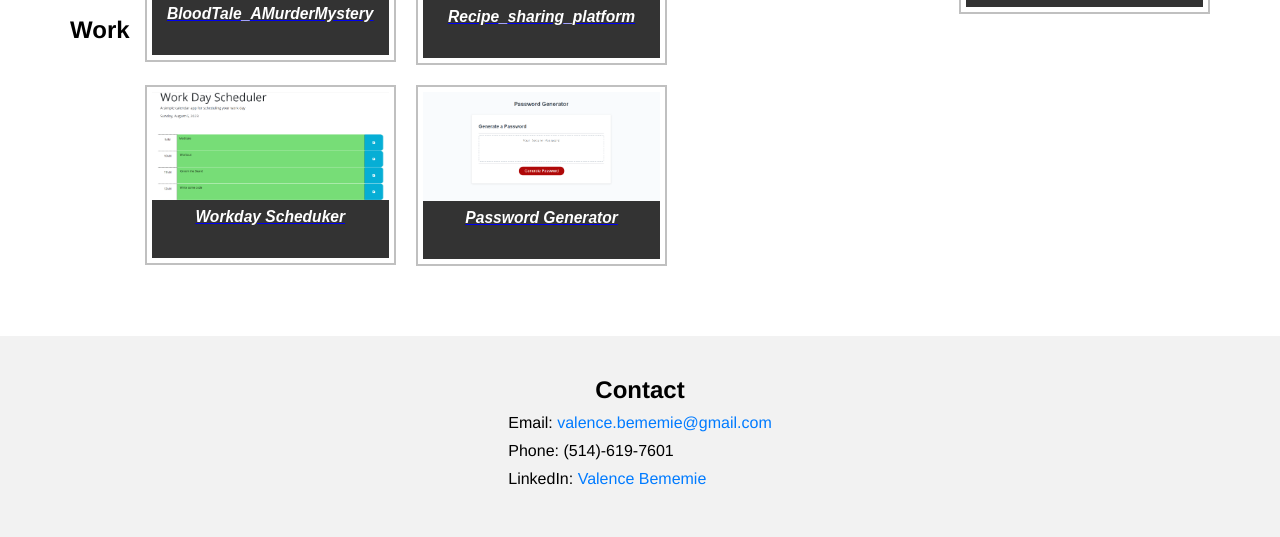
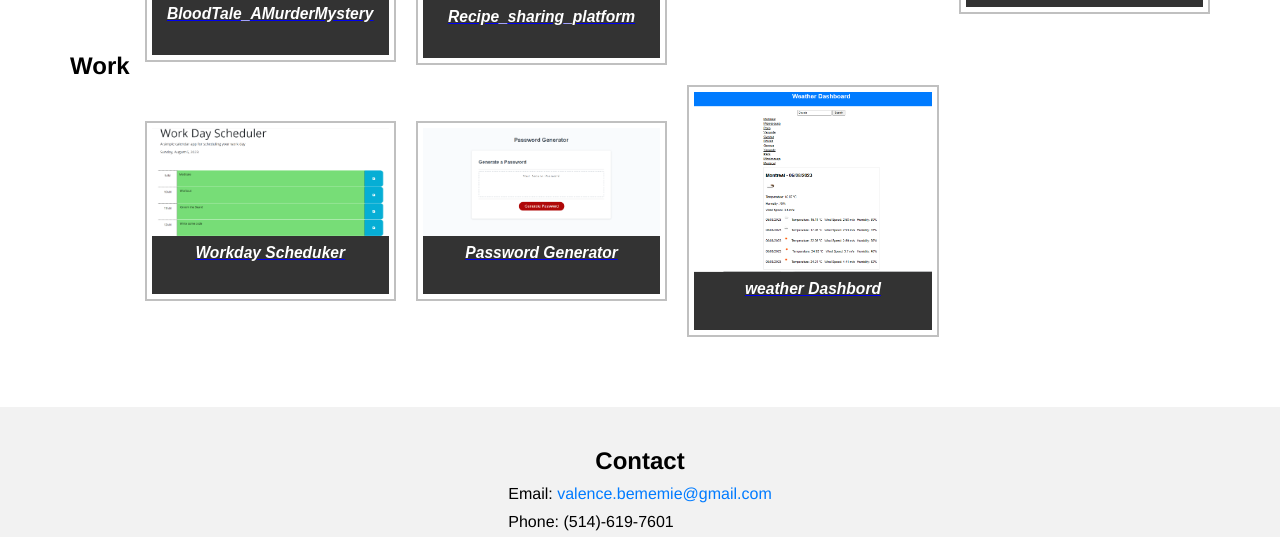
Before and after one commit to MVROZAY/Portfolio, a plain HTML site: page index.html in a window 1280 px wide. Shown: the part 675-1212 px from the top of the page. Drawn offline with Linux system fonts and the light colour scheme.

Commit message:
Added Weather Dashbord

```diff
--- a/index.html
+++ b/index.html
@@ -96,6 +96,15 @@
               </figcaption>
           </a>
       </figure>
+      <figure>
+        <a href="https://github.com/MVROZAY/weather-dashbord">
+            <img src="assets/img/weather.png" alt="weather Screenshot">
+            <figcaption>
+              <h3> weather Dashbord </h3>
+              <p class="tech-stack">JavaScript | HTML | CSS
+            </figcaption>
+        </a>
+    </figure>
         </div>
     </div>
 </section>
```
Also changed, not shown: assets/img/weather.png (added).
